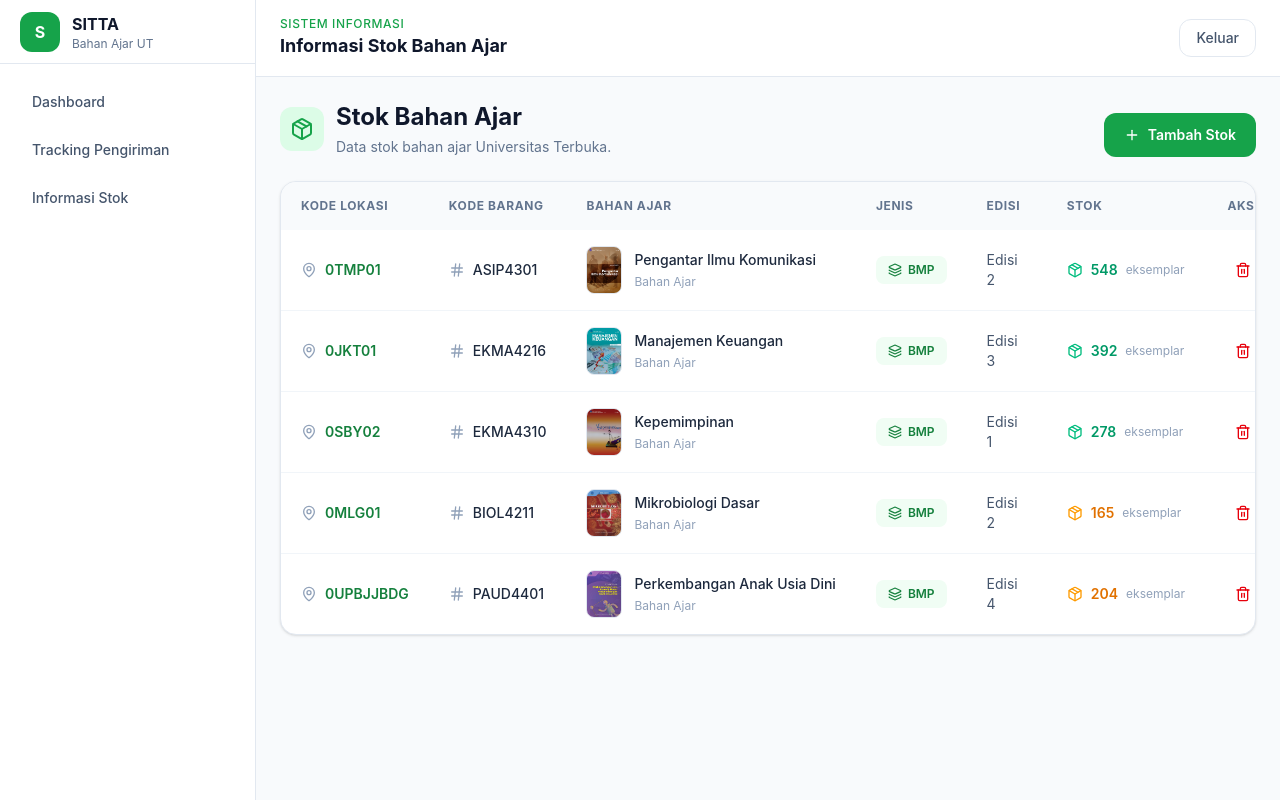
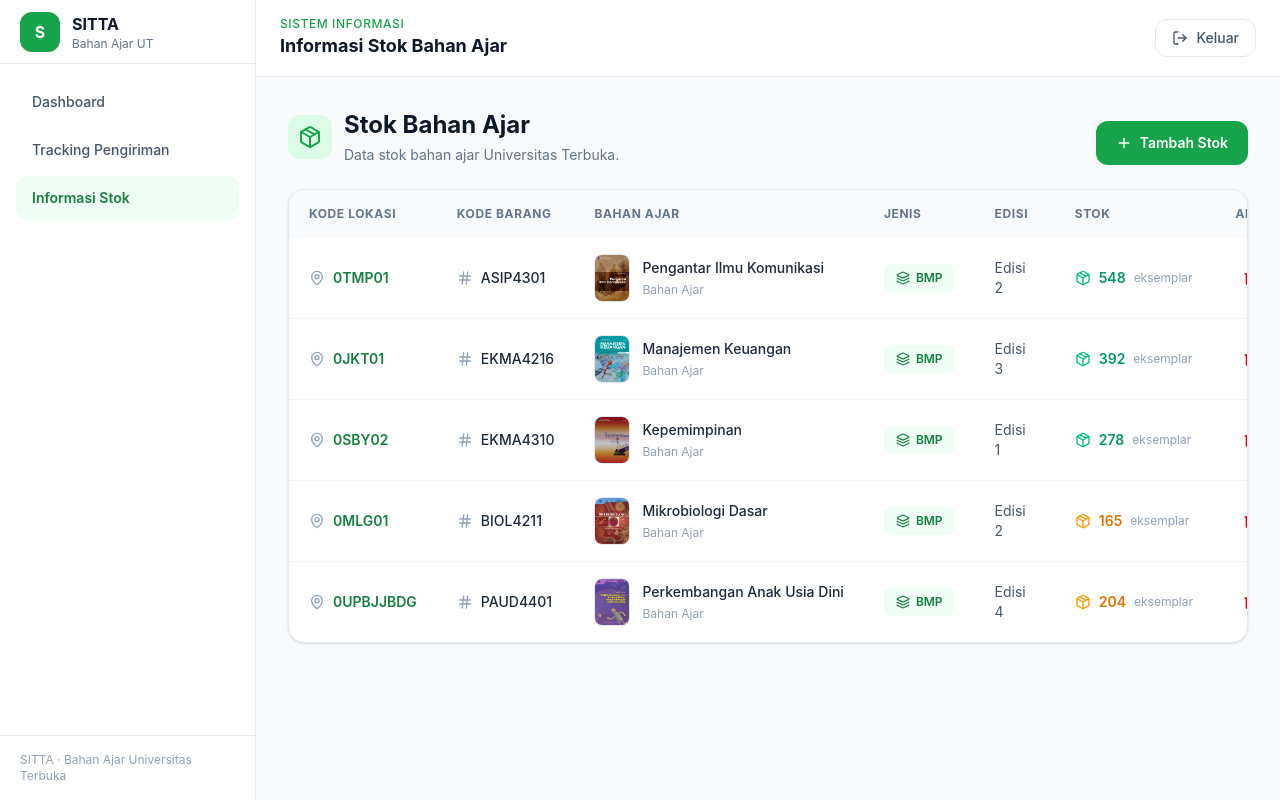
Before and after one commit to EgoWinasis/tugas1-pemweb, a Vue app: page /stok in a window 1280 px wide. Built offline with nearby package versions, Linux system fonts and the light colour scheme.

Commit message:
Fix gitignore for Vercel build

```diff
--- a/src/components/AppLayout.vue
+++ b/src/components/AppLayout.vue
@@ -1,31 +1,132 @@
+
 <template>
   <div class="min-h-screen bg-slate-50">
-    <aside class="fixed inset-y-0 left-0 z-30 hidden w-64 border-r border-slate-200 bg-white lg:block">
-      <div class="flex h-16 items-center gap-3 border-b border-slate-200 px-5">
-        <div class="flex h-10 w-10 items-center justify-center rounded-xl bg-sitta-600 font-bold text-white">S</div>
-        <div>
-          <div class="font-bold text-slate-900">SITTA</div>
-          <div class="text-xs text-slate-500">Bahan Ajar UT</div>
+    <!-- Overlay untuk sidebar mobile -->
+    <div
+      v-if="sidebarOpen"
+      class="fixed inset-0 z-40 bg-slate-950/50 lg:hidden"
+      @click="sidebarOpen = false"
+    ></div>
+
+    <!-- Sidebar -->
+    <aside
+      class="fixed inset-y-0 left-0 z-50 flex w-64 flex-col border-r border-slate-200 bg-white transition-transform duration-300 lg:translate-x-0"
+      :class="sidebarOpen ? 'translate-x-0' : '-translate-x-full'"
+    >
+      <!-- Logo -->
+      <div
+        class="flex h-16 shrink-0 items-center justify-between gap-3 border-b border-slate-200 px-5"
+      >
+        <div class="flex items-center gap-3">
+          <div
+            class="flex h-10 w-10 items-center justify-center rounded-xl bg-sitta-600 font-bold text-white"
+          >
+            S
+          </div>
+
+          <div>
+            <div class="font-bold text-slate-900">SITTA</div>
+            <div class="text-xs text-slate-500">Bahan Ajar UT</div>
+          </div>
         </div>
+
+        <!-- Tombol tutup sidebar mobile -->
+        <button
+          type="button"
+          class="flex h-9 w-9 items-center justify-center rounded-lg text-slate-500 hover:bg-slate-100 lg:hidden"
+          aria-label="Tutup menu"
+          @click="sidebarOpen = false"
+        >
+          <X class="h-5 w-5" />
+        </button>
       </div>
-      <nav class="space-y-1 p-4">
-        <router-link to="/dashboard" class="block rounded-xl px-4 py-3 text-sm font-medium text-slate-600 hover:bg-sitta-50 hover:text-sitta-700">Dashboard</router-link>
-        <router-link to="/tracking" class="block rounded-xl px-4 py-3 text-sm font-medium text-slate-600 hover:bg-sitta-50 hover:text-sitta-700">Tracking Pengiriman</router-link>
-        <router-link to="/stok" class="block rounded-xl px-4 py-3 text-sm font-medium text-slate-600 hover:bg-sitta-50 hover:text-sitta-700">Informasi Stok</router-link>
+
+      <!-- Navigasi -->
+      <nav class="flex-1 space-y-1 overflow-y-auto p-4">
+        <router-link
+          to="/dashboard"
+          class="block rounded-xl px-4 py-3 text-sm font-medium text-slate-600 transition hover:bg-sitta-50 hover:text-sitta-700"
+          active-class="!bg-sitta-50 !font-semibold !text-sitta-700"
+          @click="sidebarOpen = false"
+        >
+          Dashboard
+        </router-link>
+
+        <router-link
+          to="/tracking"
+          class="block rounded-xl px-4 py-3 text-sm font-medium text-slate-600 transition hover:bg-sitta-50 hover:text-sitta-700"
+          active-class="!bg-sitta-50 !font-semibold !text-sitta-700"
+          @click="sidebarOpen = false"
+        >
+          Tracking Pengiriman
+        </router-link>
+
+        <router-link
+          to="/stok"
+          class="block rounded-xl px-4 py-3 text-sm font-medium text-slate-600 transition hover:bg-sitta-50 hover:text-sitta-700"
+          active-class="!bg-sitta-50 !font-semibold !text-sitta-700"
+          @click="sidebarOpen = false"
+        >
+          Informasi Stok
+        </router-link>
       </nav>
+
+      <!-- Footer sidebar -->
+      <div class="shrink-0 border-t border-slate-200 px-5 py-4">
+        <p class="text-xs text-slate-400">
+          SITTA · Bahan Ajar Universitas Terbuka
+        </p>
+      </div>
     </aside>
 
-    <main class="lg:pl-64">
-      <header class="sticky top-0 z-20 border-b border-slate-200 bg-white/90 px-4 py-4 backdrop-blur sm:px-6">
-        <div class="flex items-center justify-between">
-          <div>
-            <p class="text-xs font-medium uppercase tracking-wider text-sitta-600">Sistem Informasi</p>
-            <h1 class="text-lg font-bold text-slate-900">{{ title }}</h1>
+    <!-- Konten utama -->
+    <main class="min-h-screen lg:pl-64">
+      <!-- Header -->
+      <header
+        class="sticky top-0 z-30 border-b border-slate-200 bg-white/90 px-4 py-3 backdrop-blur sm:px-6 sm:py-4"
+      >
+        <div class="flex min-w-0 items-center justify-between gap-3">
+          <div class="flex min-w-0 items-center gap-3">
+            <!-- Tombol hamburger mobile -->
+            <button
+              type="button"
+              class="flex h-10 w-10 shrink-0 items-center justify-center rounded-xl border border-slate-200 text-slate-600 transition hover:bg-slate-50 lg:hidden"
+              aria-label="Buka menu navigasi"
+              :aria-expanded="sidebarOpen"
+              @click="sidebarOpen = true"
+            >
+              <Menu class="h-5 w-5" />
+            </button>
+
+            <div class="min-w-0">
+              <p
+                class="text-[10px] font-medium uppercase tracking-wider text-sitta-600 sm:text-xs"
+              >
+                Sistem Informasi
+              </p>
+
+              <h1
+                class="truncate text-base font-bold text-slate-900 sm:text-lg"
+              >
+                {{ title }}
+              </h1>
+            </div>
           </div>
-          <button @click="logout" class="rounded-xl border border-slate-200 px-4 py-2 text-sm font-medium text-slate-600 hover:bg-slate-50">Keluar</button>
+
+          <!-- Tombol keluar -->
+          <button
+            type="button"
+            @click="logout"
+            class="inline-flex shrink-0 items-center gap-2 rounded-xl border border-slate-200 px-3 py-2 text-sm font-medium text-slate-600 transition hover:bg-slate-50 hover:text-red-600 sm:px-4"
+          >
+            <LogOut class="h-4 w-4" />
+            <span class="hidden sm:inline">Keluar</span>
+          </button>
         </div>
       </header>
-      <div class="p-4 sm:p-6">
+
+      <!-- Area halaman -->
+      <div class="min-w-0 p-4 sm:p-6 lg:p-8">
         <slot />
       </div>
     </main>
@@ -33,8 +134,32 @@
 </template>
 
 <script setup>
-import { useRouter } from 'vue-router'
-defineProps({ title: { type: String, default: 'Dashboard' } })
+import { ref, watch } from 'vue'
+import { useRouter, useRoute } from 'vue-router'
+import { Menu, X, LogOut } from 'lucide-vue-next'
+
+defineProps({
+  title: {
+    type: String,
+    default: 'Dashboard'
+  }
+})
+
 const router = useRouter()
-function logout() { router.push('/login') }
+const route = useRoute()
+
+const sidebarOpen = ref(false)
+
+function logout() {
+  sidebarOpen.value = false
+  router.push('/login')
+}
+
+// Tutup menu jika halaman berubah melalui navigasi lain
+watch(
+  () => route.fullPath,
+  () => {
+    sidebarOpen.value = false
+  }
+)
 </script>
```
